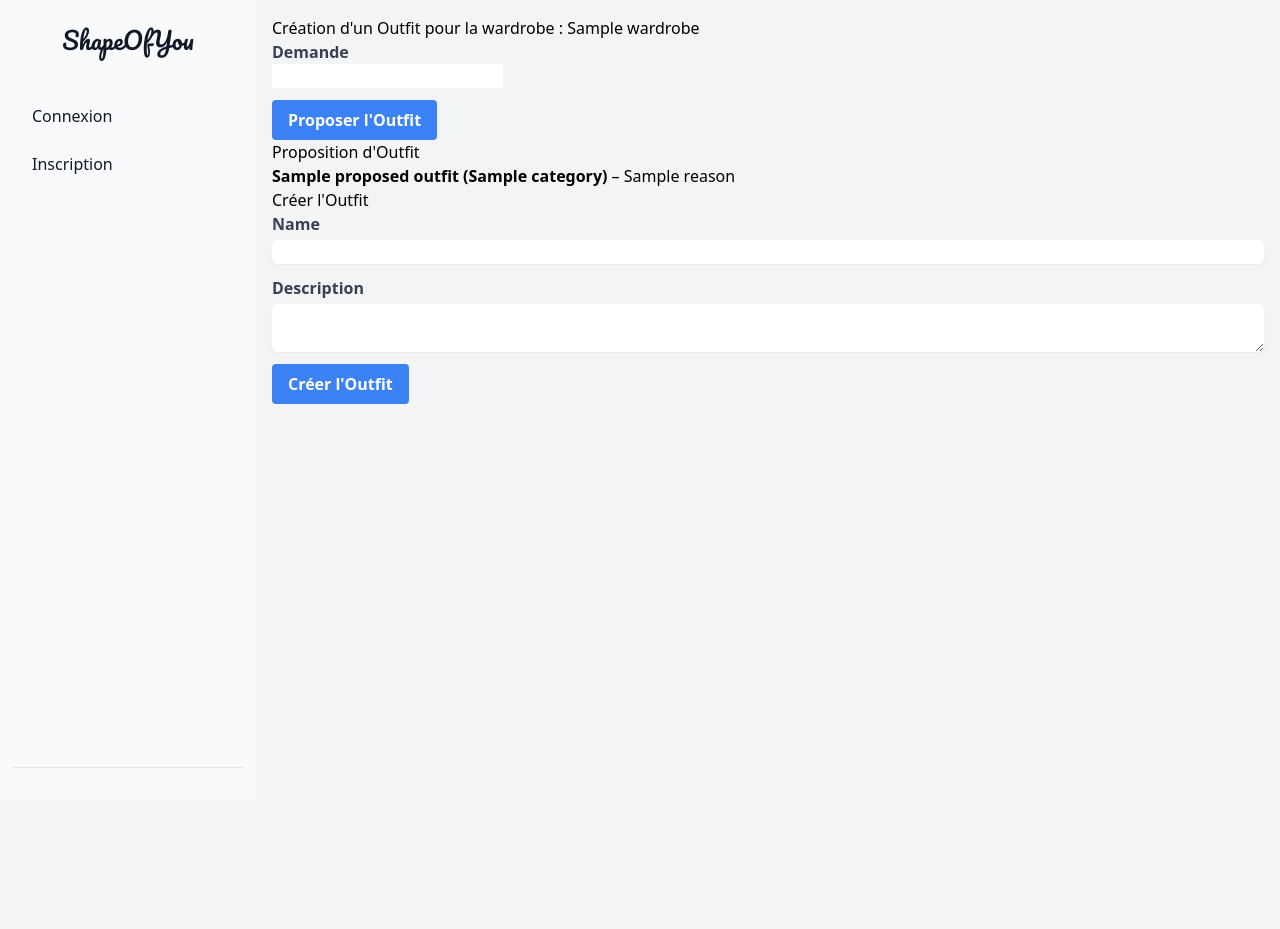
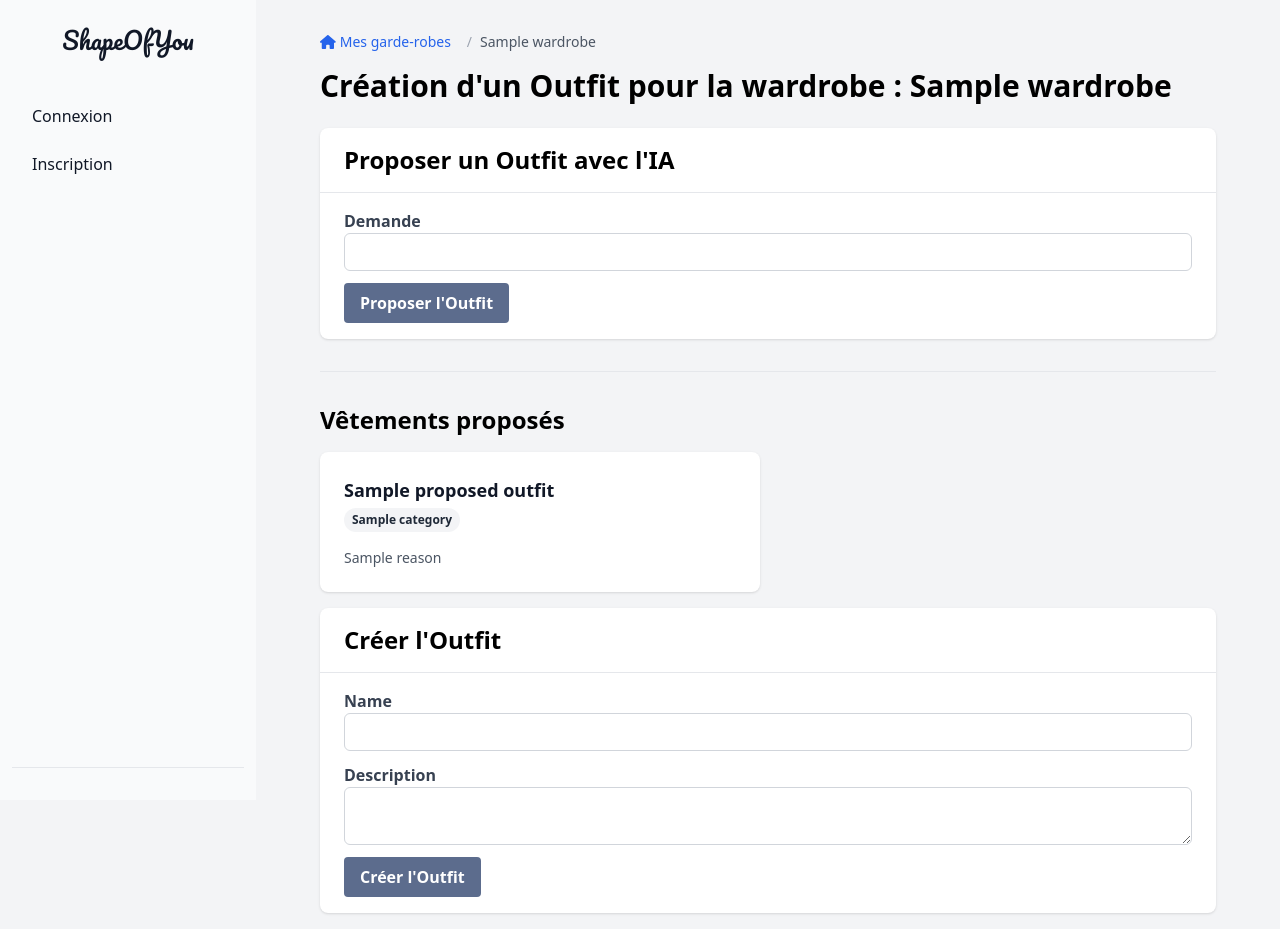
Before and after one commit to LignacAntony/shape-of-you, a Symfony app: template templates/outfit/proposal_and_create.html.twig in a window 1280 px wide. Before the commit the page ends 768 px from the top, so only its background shows below. Run offline with Twig, Linux system fonts and the light colour scheme; the template is opened without the code that fills it: most values are stand-ins (such as "Sample title", 1, 10 or a date in 2020); form fields are guessed from the names that the template uses; style sheets or scripts are compiled from the project's sources; some libraries are stand-ins or nearby versions.

Commit message:
adding front

```diff
--- a/templates/outfit/proposal_and_create.html.twig
+++ b/templates/outfit/proposal_and_create.html.twig
@@ -3,38 +3,69 @@
 {% block title %}Proposition et création d'Outfit{% endblock %}
 
 {% block body %}
-    <h1>Création d'un Outfit pour la wardrobe : {{ wardrobe.name }}</h1>
+    <div class="container mx-auto px-4 py-4">
+        <div class="max-w-4xl mx-auto">
+            {% include 'components/breadcrumb.html.twig' %}
 
-    {# Formulaire de proposition via l'IA #}
+            <h1 class="text-3xl font-bold mb-6">Création d'un Outfit pour la wardrobe : {{ wardrobe.name }}</h1>
+
+            <div class="bg-white shadow rounded-lg mb-8 flex flex-col">
+                <div class="border-b border-gray-200 px-6 py-4">
+                    <h2 class="text-2xl font-semibold">Proposer un Outfit avec l'IA</h2>
+                </div>
+                <div class="px-6 py-4">
                     {{ form_start(formProposal, {
                         'attr': {
-            'id': 'proposal-form'
+                            'id': 'proposal-form',
+                            'class': 'space-y-4'
                         }
                     }) }}
-    {{ form_row(formProposal.demande) }}
-    <button type="submit" name="action" value="propose" class="bg-blue-500 hover:bg-blue-700 text-white font-bold py-2 px-4 rounded">
+                    {{ form_row(formProposal.demande, {
+                        'attr': {
+                            'class': 'appearance-none rounded-md relative block w-full px-3 py-2 border border-gray-300 placeholder-gray-400 text-gray-900 focus:outline-none focus:ring-indigo-500 focus:border-indigo-500 sm:text-sm'
+                        }
+                    }) }}
+                    <button type="submit" name="action" value="propose" class="w-full md:w-auto bg-tertiary-600 hover:bg-tertiary-700 text-white font-semibold py-2 px-4 rounded">
                         Proposer l'Outfit
                     </button>
                     {{ form_end(formProposal) }}
+                </div>
+            </div>
 
             {% if error %}
-        <div style="color: red;">{{ error }}</div>
+                <div class="bg-red-100 border border-red-400 text-red-700 px-4 py-3 rounded mb-6">
+                    {{ error }}
+                </div>
             {% endif %}
 
             {% if proposedOutfit is not null %}
-        <h2>Proposition d'Outfit</h2>
-        <ul>
+                <hr class="my-8">
+                <h2 class="text-2xl font-semibold mb-4">Vêtements proposés</h2>
+                <div class="flex flex-wrap -mx-2">
                     {% for item in proposedOutfit %}
-                <li>
-                    <strong>{{ item.name }} ({{ item.category }})</strong> – {{ item.reason }}
-                </li>
+                        <div class="w-full md:w-1/2 px-2 mb-4">
+                            <div class="bg-white shadow rounded-lg p-6">
+                                <div class="flex justify-between items-start mb-4">
+                                    <div>
+                                        <h3 class="text-lg font-semibold text-gray-900">{{ item.name }}</h3>
+                                        <span class="inline-block px-2 py-1 text-xs font-semibold rounded-full bg-gray-100 text-gray-800 mt-1">
+                                            {{ item.category }}
+                                        </span>
+                                    </div>
+                                </div>
+                                <p class="text-gray-600 text-sm">{{ item.reason }}</p>
+                            </div>
+                        </div>
                     {% endfor %}
-        </ul>
+                </div>
             {% endif %}
 
-    {# Formulaire de création de l'Outfit (affiché si une proposition est disponible) #}
             {% if formOutfit is not null %}
-        <h2>Créer l'Outfit</h2>
+                <div class="bg-white shadow rounded-lg">
+                    <div class="border-b border-gray-200 px-6 py-4">
+                        <h2 class="text-2xl font-semibold">Créer l'Outfit</h2>
+                    </div>
+                    <div class="px-6 py-4">
                         {{ form_start(formOutfit, {
                             'method': 'POST',
                             'attr': {
@@ -46,19 +77,23 @@
 
                         {{ form_row(formOutfit.name, {
                             'attr': {
-                'class': 'form-input mt-1 block w-full rounded-md border-gray-300 shadow-sm'
+                                'class': 'appearance-none rounded-md relative block w-full px-3 py-2 border border-gray-300 placeholder-gray-400 text-gray-900 focus:outline-none focus:ring-indigo-500 focus:border-indigo-500 sm:text-sm'
                             }
                         }) }}
 
                         {{ form_row(formOutfit.description, {
                             'attr': {
-                'class': 'form-textarea mt-1 block w-full rounded-md border-gray-300 shadow-sm'
+                                'class': 'appearance-none rounded-md relative block w-full px-3 py-2 border border-gray-300 placeholder-gray-400 text-gray-900 focus:outline-none focus:ring-indigo-500 focus:border-indigo-500 sm:text-sm'
                             }
                         }) }}
 
-        <button type="submit" class="bg-blue-500 hover:bg-blue-700 text-white font-bold py-2 px-4 rounded">
+                        <button type="submit" class="w-full md:w-auto bg-tertiary-600 hover:bg-tertiary-700 text-white font-semibold py-2 px-4 rounded">
                             Créer l'Outfit
                         </button>
                         {{ form_end(formOutfit) }}
+                    </div>
+                </div>
             {% endif %}
+        </div>
+    </div>
 {% endblock %}
```
Also changed, not shown: src/Controller/OutfitProposalController.php (+8 -11 lines), templates/outfit/proposal.html.twig (deleted, +0 -30 lines). Lines whose indentation alone changed are shown as unchanged.
